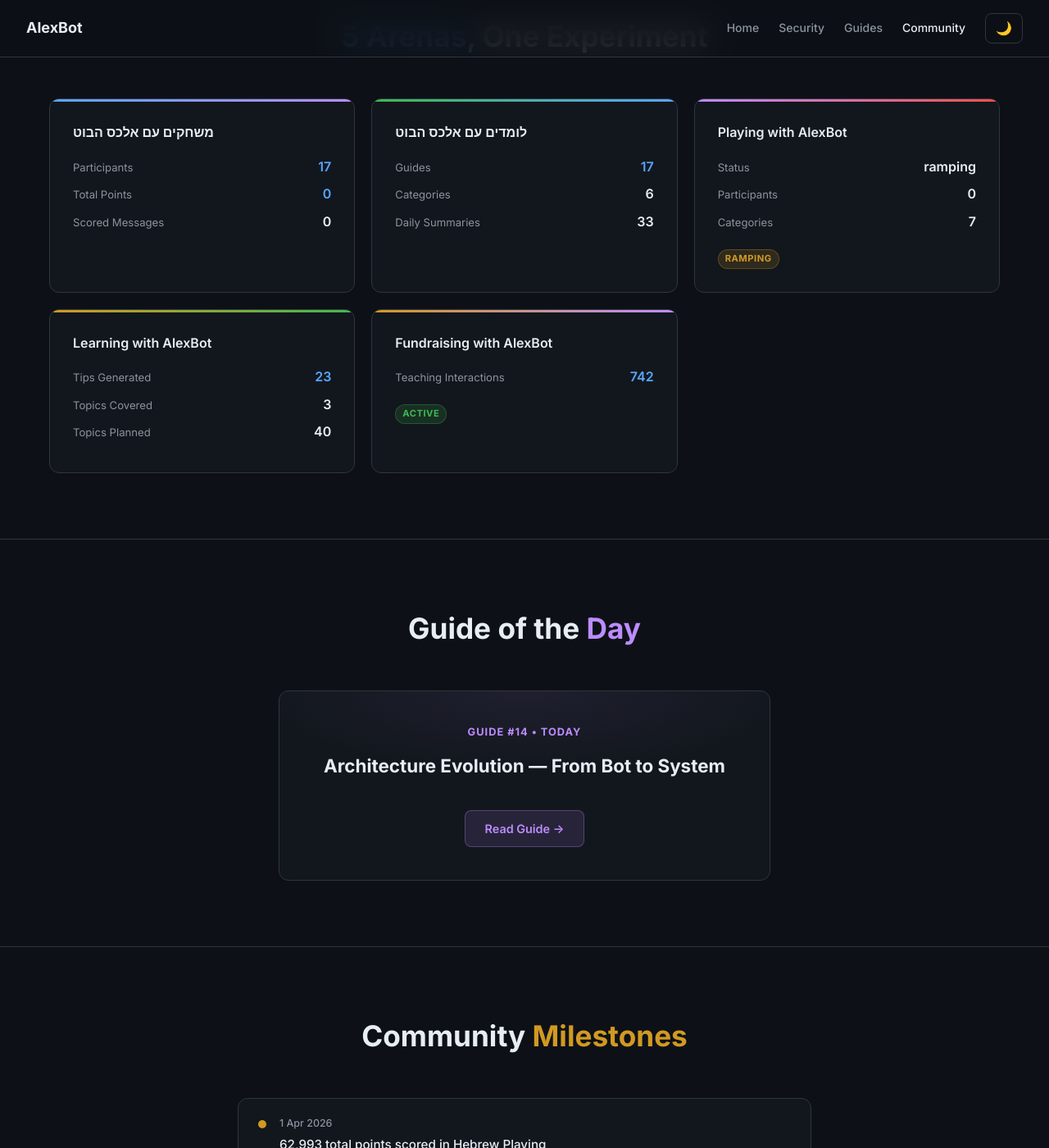
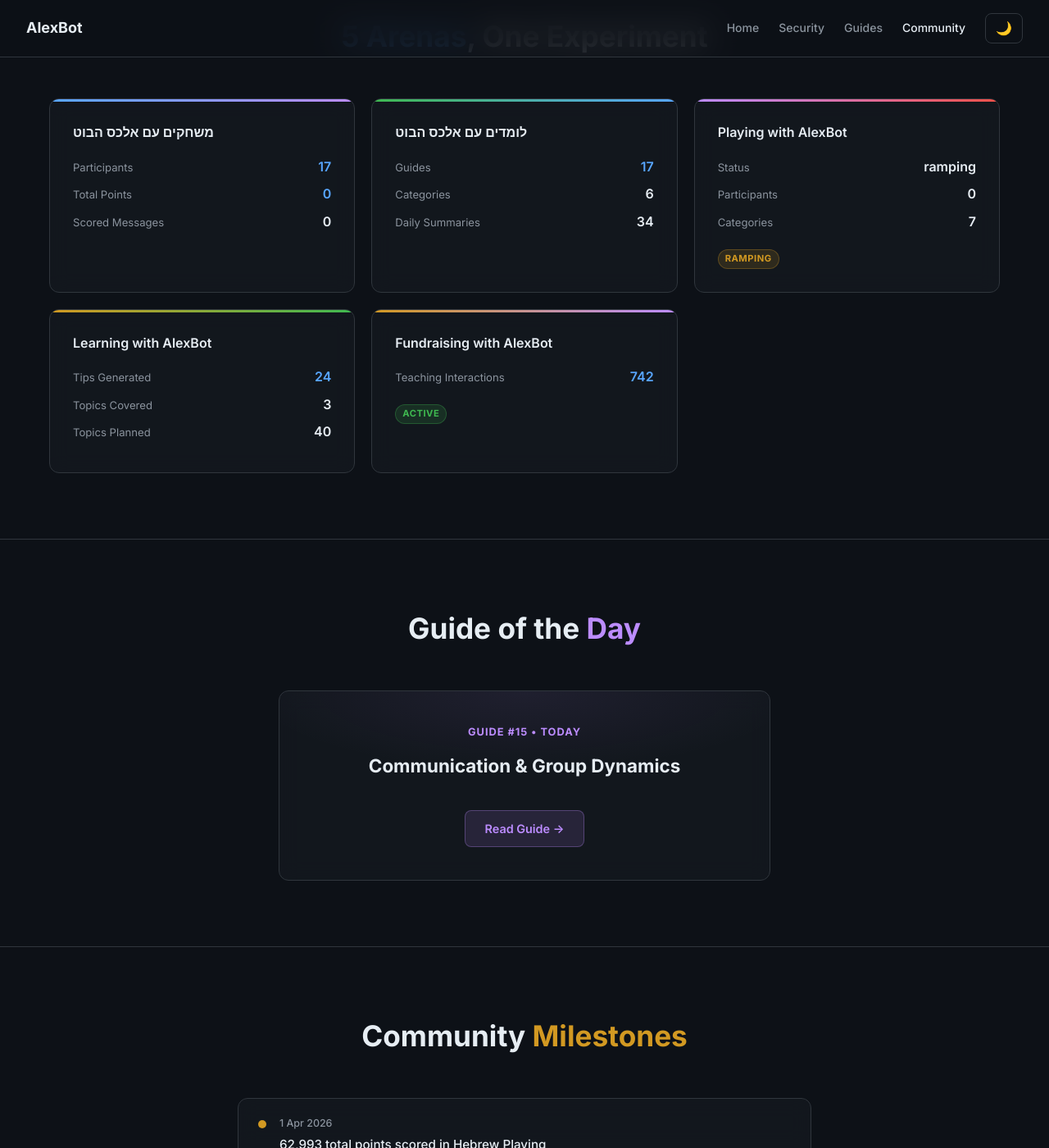
Before and after one commit to alexliv1234/alexbot-public, a Jekyll site: the page built from docs/community.html, in a window 1280 px wide and 1400 px high, scrolled down 482 px. Shown: the whole window at 82% size. Built offline with Jekyll 4.4.1, drawn with Linux system fonts in a browser that asks for light colours; some of the changed text lies outside the part shown.

Commit message:
📊 Auto-update community stats (2026-04-04_05-01)
Hebrew Playing: 17 players /  pts
Guides: 17 published | International: 0 playing

```diff
--- a/docs/assets/groups-data.json
+++ b/docs/assets/groups-data.json
@@ -1,6 +1,6 @@
 {
-  "lastUpdated": "2026-04-03",
-  "timestamp": "2026-04-03T17:01Z",
+  "lastUpdated": "2026-04-04",
+  "timestamp": "2026-04-04T02:01Z",
   "hebrewPlaying": {
     "name": "משחקים עם אלכס הבוט",
     "participants": 17,
@@ -12,7 +12,7 @@
     "name": "לומדים עם אלכס הבוט",
     "guides": 17,
     "categories": 6,
-    "dailySummaries": 33,
+    "dailySummaries": 34,
     "qaExchanges": 3
   },
   "intlPlaying": {
@@ -23,7 +23,7 @@
   },
   "intlLearning": {
     "name": "Learning with AlexBot",
-    "tipsGenerated": 23,
+    "tipsGenerated": 24,
     "topicsCovered": 3,
     "topicsPlanned": 40,
     "deliveryFailures": 1
@@ -53,9 +53,9 @@
     }
   ],
   "guideOfTheDay": {
-    "num": 14,
-    "title": "Architecture Evolution — From Bot to System",
-    "slug": "14-architecture-evolution"
+    "num": 15,
+    "title": "Communication & Group Dynamics",
+    "slug": "15-communication-group-dynamics"
   },
   "communityMilestones": [
     {
```
